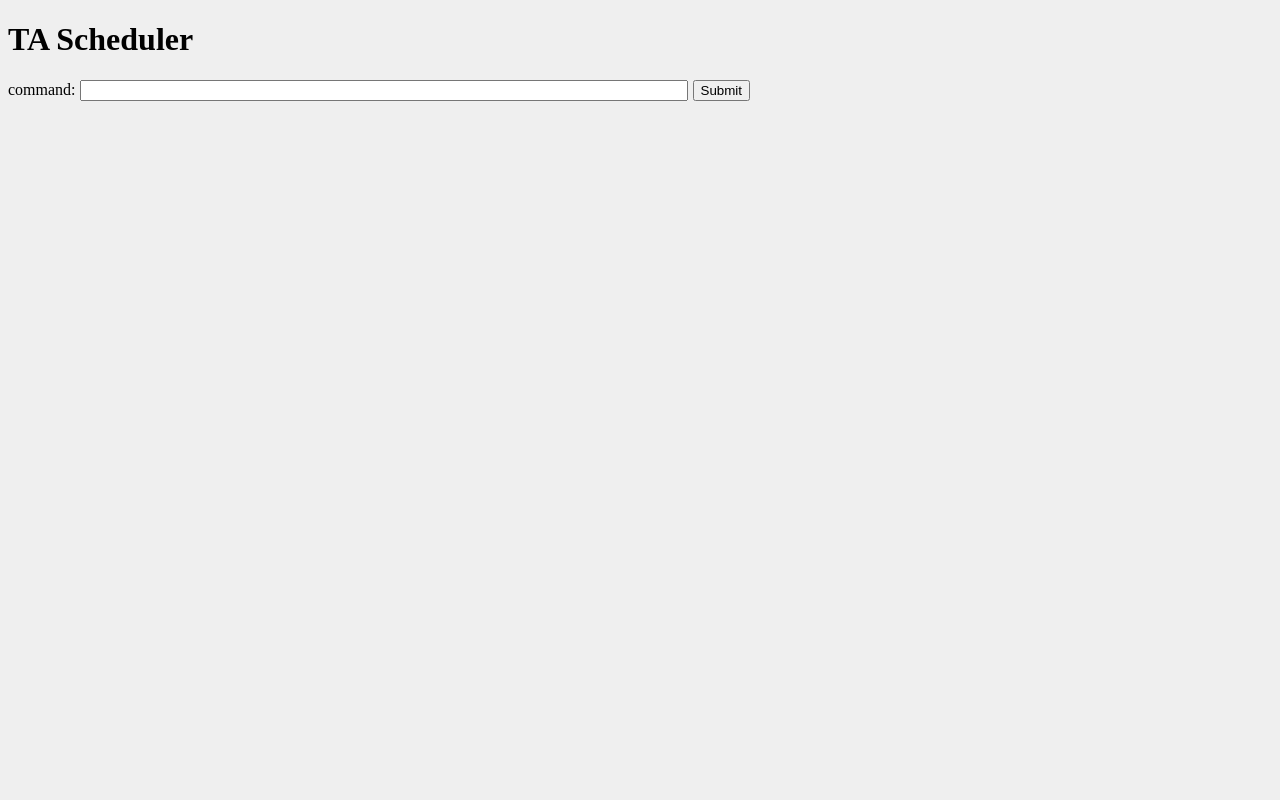
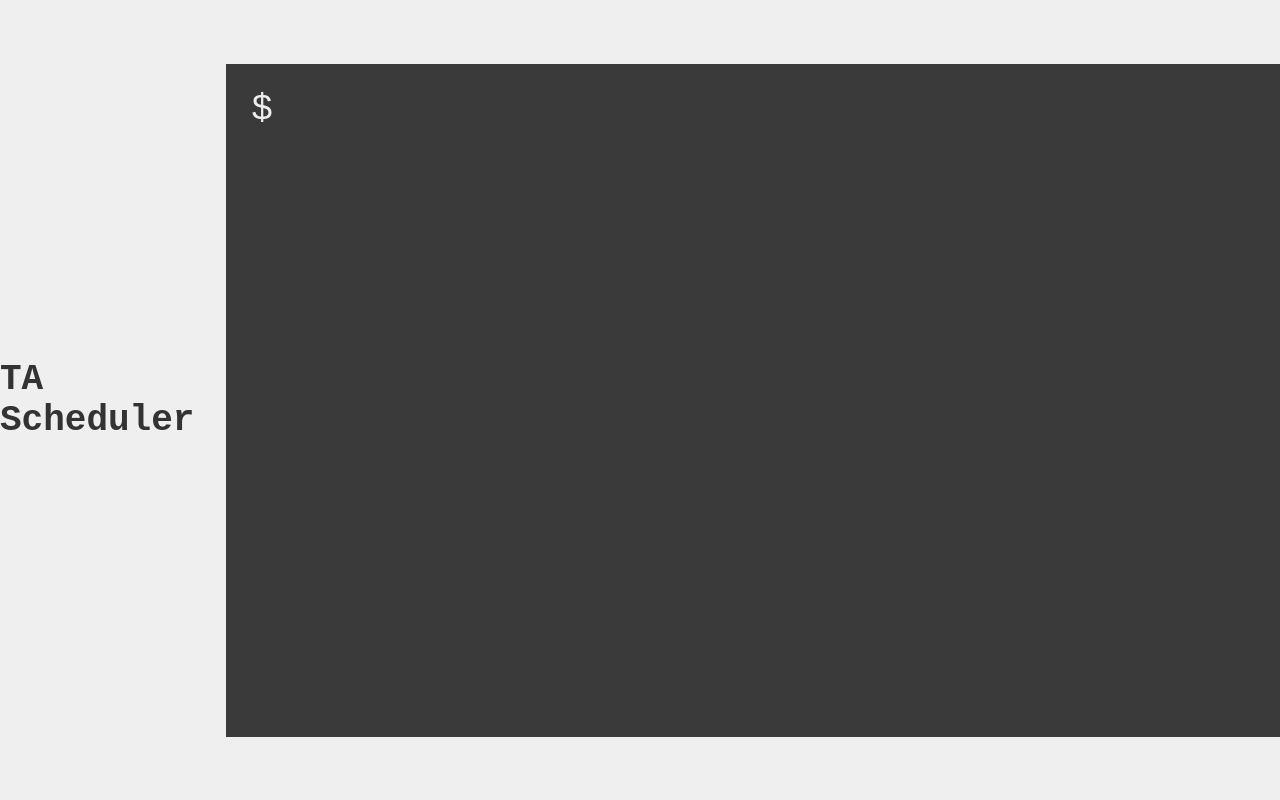
Before and after one commit to dakotamaker/TA-scheduler, a Django app: page /demo in a window 1280 px wide. Run offline with Django 3.2, Linux system fonts and the light colour scheme.

Commit message:
UI stuff

```diff
--- a/static/css/style.css
+++ b/static/css/style.css
@@ -6,3 +6,63 @@ input[type="text"] {
     width: 600px;
     margin-right: 5px;
 }
+
+* {
+    box-sizing: border-box;
+    margin: 0;
+    padding: 0;
+    font-size: 1.5rem;
+    font-family: 'Courier New', Courier, monospace;
+}
+
+body {
+    display: flex;
+    align-items: center;
+    justify-content: space-around;
+    height: 100vh;
+    color: #333;
+}
+
+h1#heading {
+    font-size: 1.5rem;
+}
+
+div#console {
+    width: 1200px;
+    height: 673px;
+    background-color: #3a3a3a;
+    color: #eee;
+    overflow-y: scroll;
+    padding: 25px;
+}
+
+div#output {
+    overflow: hidden;
+}
+
+form {
+    width: 100%;
+    display: flex;
+}
+
+span.dollar {
+    display: inline-block;
+    margin-right: 5px;
+}
+
+span.response {
+    margin-bottom: 15px;
+    display: inline-block;
+}
+
+input#command {
+    flex-grow: 1;
+    border: none;
+    background-color: rgba(0,0,0,0);
+    color: #eee;
+}
+
+input#command:focus {
+    box-shadow: none;
+    outline: none;
+}
--- a/templates/main/demo.html
+++ b/templates/main/demo.html
@@ -1,21 +1,43 @@
 {% extends "base.html" %}
 {% block content %}
-<h1>TA Scheduler</h1>
-<form onsubmit="event.preventDefault(); doSubmit();" autocomplete="off">
-    command: <input id="command" type="text" name="cmd" /><input type="submit" />
-</form>
-<div id="output"></div>
+<h1 id="heading">TA Scheduler</h1>
+<div id="console">
+    <div id="output"></div>
+    <form onsubmit="event.preventDefault(); doSubmit();" autocomplete="off">
+        <span class="dollar">$</span><input id="command" type="text" name="cmd" />
+    </form>
+</div>
+<script src="https://ajax.googleapis.com/ajax/libs/jquery/3.3.1/jquery.min.js"></script>
 <script>
     function doSubmit() {
-        cmd = document.querySelector('#command').value;
-        var f = fetch('/api?cmd=' + cmd).then(function(res) {
-            res.json().then(function(j) {
+        cmdE = document.querySelector('#command');
+        cmd = cmdE.value;
+        $(cmdE).prop('disabled', true);
+        var f = fetch('/api?cmd=' + cmd).then(function (res) {
+            res.json().then(function (j) {
+                cmdE.value = '';
+                r = j.response.replace(/\n/g, '<br>');
                 e = document.querySelector('#output');
-                e.innerHTML = j.response + '<br>' + e.innerHTML;
+                e.innerHTML = e.innerHTML + '<span class="in-cmd">' + (e.innerHTML.length != 0 ? '</span><br>' : '') + '<span class="dollar">$</span>' + cmd + '<br><span class="response">' + r + '</span>';
+                $('#console').scrollTop($('#console')[0].scrollHeight);
+                $(cmdE).prop('disabled', false);
+                $(cmdE).focus();
             });
         });
-        console.log('Submitted');
     }
+
+    $("input").keypress(function (event) {
+        if (event.which == 13) {
+            event.preventDefault();
+            $("form").submit();
+        }
+    });
+
+    $('#command').focus();
+
+    $('#command').focusout(function () {
+        $(this).focus();
+    });
 </script>
 
 {% endblock content %}
```
